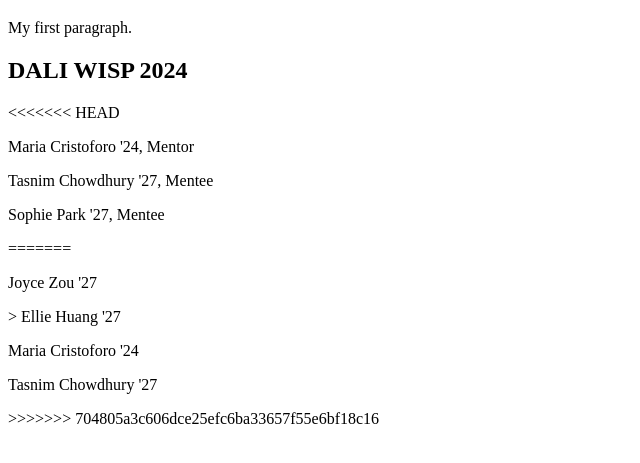
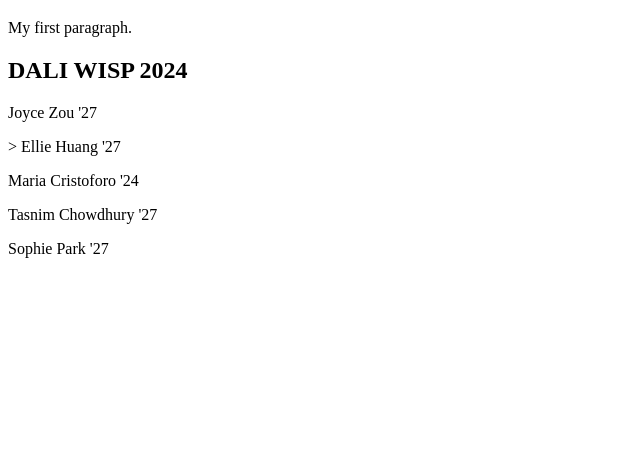
Before and after one commit to MariaC27/wisp-collab-practice, a plain HTML site: page src/index.html in a window 1280 px wide. Shown: the part 61-524 px from the top of the page, without its empty margins (0-640 px from the left). Drawn offline with Linux system fonts and the light colour scheme.

Commit message:
sophie final

```diff
--- a/src/index.html
+++ b/src/index.html
@@ -6,16 +6,11 @@
 <p>My first paragraph.</p>
 
 <h2>DALI WISP 2024</h2>
-<<<<<<< HEAD
-<p>Maria Cristoforo '24, Mentor</p>
-<p>Tasnim Chowdhury '27, Mentee</p>
-<p>Sophie Park '27, Mentee</p>
-=======
 <p>Joyce Zou '27</p>
 <p>> Ellie Huang '27</p>
 <p>Maria Cristoforo '24</p>
 <p>Tasnim Chowdhury '27</p>
->>>>>>> 704805a3c606dce25efc6ba33657f55e6bf18c16
+<p>Sophie Park '27</p>
 
 </body>
 </html>
```
